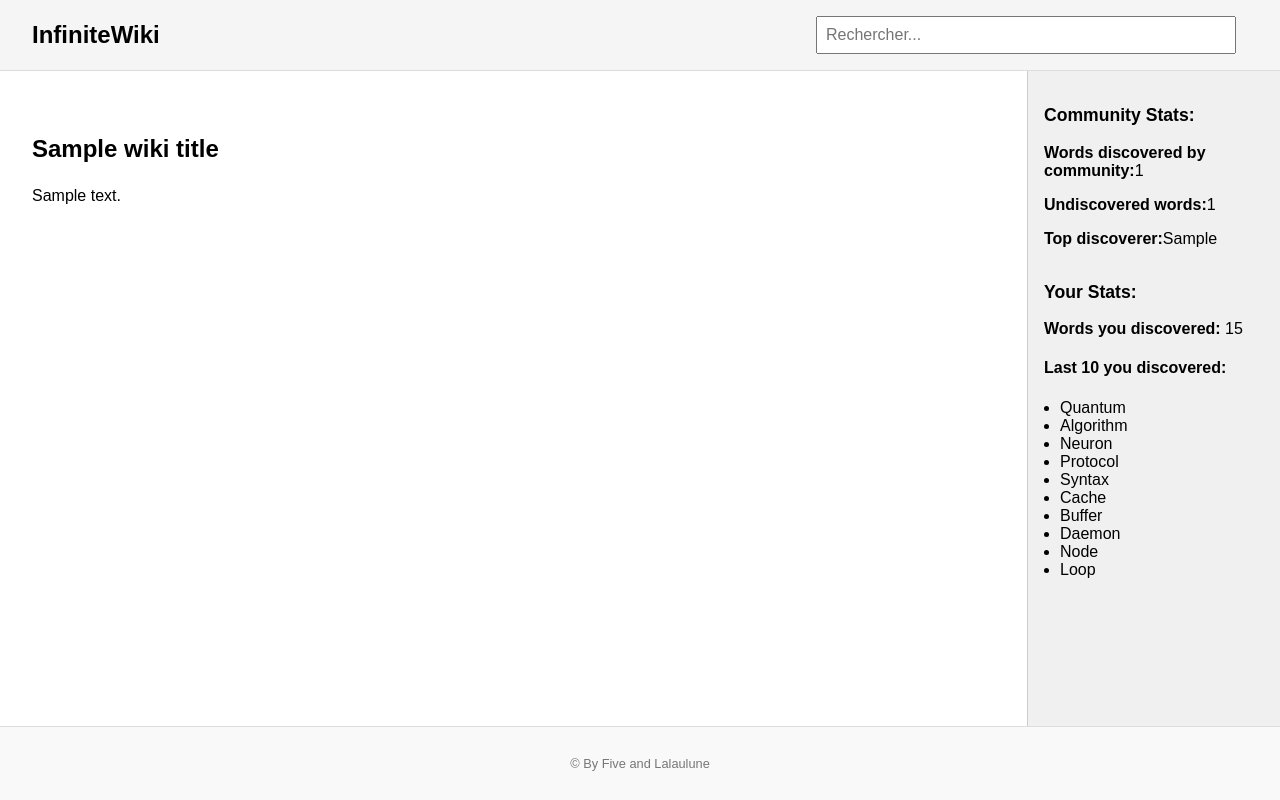
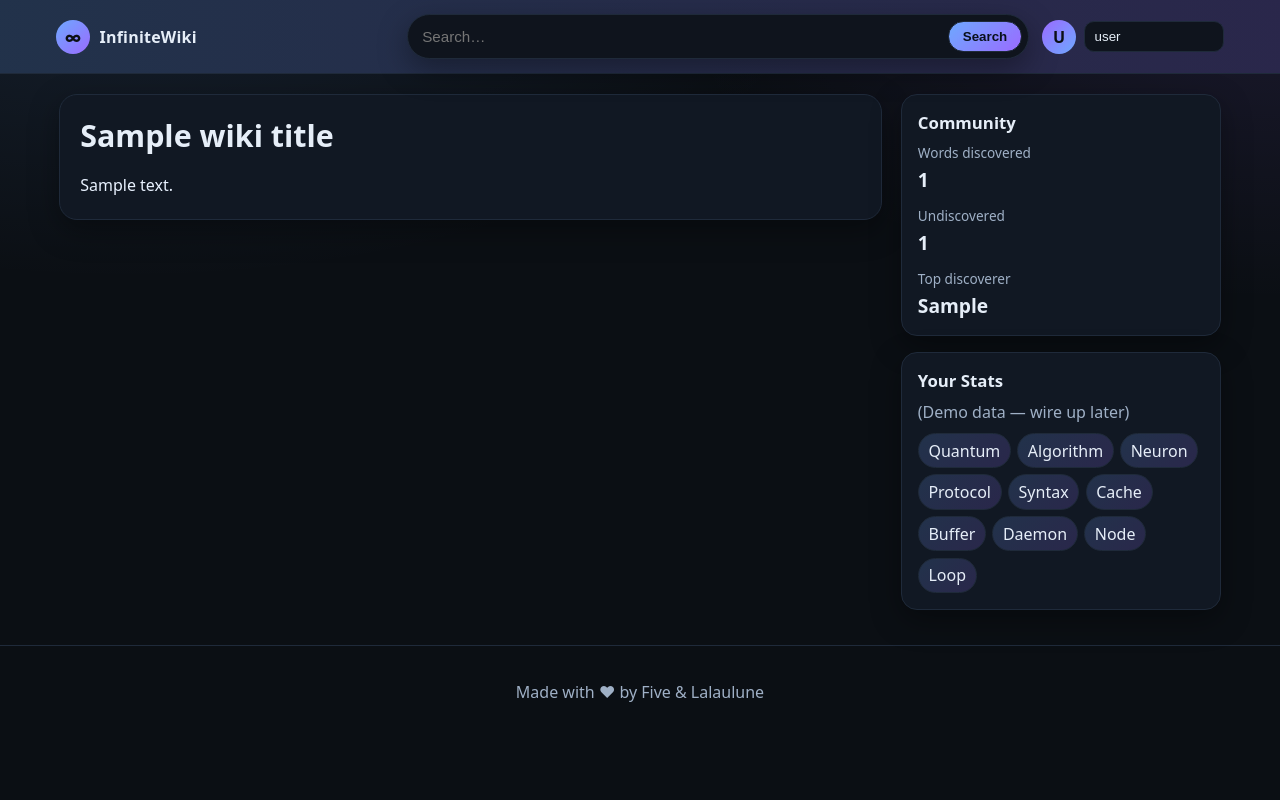
Before and after one commit to FrenchFive/InfiniteWiki, a Flask app: template templates/index.html in a window 1280 px wide. Run offline with Flask 3, Linux system fonts and the light colour scheme; the template is opened without the code that fills it: most values are stand-ins (such as "Sample title", 1, 10 or a date in 2020).

Commit message:
Redesign UI with modern theme and update model
Applied a modern theme to InfiniteWiki with a new CSS design, improved layout, and enhanced HTML structure. Updated the OpenAI model in app.py from 'gpt-4.1' to 'gpt-5-nano'. Added username persistence and search placeholder logic in index.html.

```diff
--- a/app.py
+++ b/app.py
@@ -178,7 +178,7 @@ def generate_article(token, name, user):
     client = openai.OpenAI(api_key=OPENAI_API_KEY)
 
     response = client.responses.create(
-        model="gpt-4.1",
+        model="gpt-5-nano",
         input=[
             {
                 "role": "system",
--- a/static/style.css
+++ b/static/style.css
@@ -1,85 +1,147 @@
+/* =============================
+   InfiniteWiki – Modern Theme
+   ============================= */
+
+:root {
+  --bg: #0b0f14;
+  --panel: #111823;
+  --panel-2: #0f141d;
+  --text: #e6eef8;
+  --muted: #9fb0c6;
+  --brand-a: #6ea8fe;
+  --brand-b: #9a6bff;
+  --border: #1f2a3a;
+  --ring: #233246;
+  --shadow: 0 10px 30px rgba(0,0,0,0.35);
+}
+
+* { box-sizing: border-box; }
+html, body { height: 100%; }
 body {
   margin: 0;
-  font-family: Arial, sans-serif;
-  display: flex;
-  flex-direction: column;
-  min-height: 100vh;
+  font-family: ui-sans-serif, system-ui, -apple-system, Segoe UI, Roboto, Helvetica, Arial, "Apple Color Emoji", "Segoe UI Emoji";
+  color: var(--text);
+  background: radial-gradient(1200px 600px at 10% -10%, rgba(110,168,254,0.12), transparent 60%),
+              radial-gradient(1000px 500px at 100% 0%, rgba(154,107,255,0.10), transparent 60%),
+              var(--bg);
 }
 
-header {
+/* Header */
+.iw-header {
+  position: sticky;
+  top: 0;
+  z-index: 40;
+  background: linear-gradient(90deg, rgba(110,168,254,0.18), rgba(154,107,255,0.18)) border-box,
+              linear-gradient(var(--panel), var(--panel)) padding-box;
+  border-bottom: 1px solid var(--border);
+  backdrop-filter: blur(10px);
+}
+.iw-header__inner {
+  max-width: 1200px;
+  margin: 0 auto;
   display: flex;
+  align-items: center;
   justify-content: space-between;
+  gap: 1rem;
+  padding: 0.9rem 1rem;
+}
+.brand {
+  display: inline-flex;
   align-items: center;
-  padding: 1rem 2rem;
-  background-color: #f5f5f5;
-  border-bottom: 1px solid #ddd;
+  gap: 0.6rem;
+  text-decoration: none;
+  color: var(--text);
+}
+.brand__logo {
+  width: 34px; height: 34px; border-radius: 50%;
+  display: grid; place-items: center;
+  background: linear-gradient(135deg, var(--brand-a), var(--brand-b));
+  font-weight: 800; color: #0b0f14;
+}
+.brand__text { font-weight: 700; letter-spacing: 0.2px; }
+
+.header-controls {
+  display: flex; align-items: center; gap: 0.8rem;
 }
 
-.site-name {
-  font-size: 1.5rem;
-  font-weight: bold;
+/* Search */
+.search {
+  display: flex; align-items: center; gap: 0.5rem;
+  background: var(--panel-2);
+  border: 1px solid var(--border);
+  border-radius: 999px;
+  padding: 0.35rem 0.4rem 0.35rem 0.75rem;
+  box-shadow: var(--shadow);
+}
+.search input[type="search"] {
+  width: min(44vw, 520px);
+  border: none; outline: none; background: transparent;
+  color: var(--text);
+  font-size: 0.95rem;
+}
+.search button {
+  border: 1px solid var(--border);
+  background: linear-gradient(135deg, var(--brand-a), var(--brand-b));
+  color: #08101a;
+  font-weight: 700;
+  padding: 0.45rem 0.85rem;
+  border-radius: 999px;
+  cursor: pointer;
+}
+.search button:hover { filter: brightness(1.05); }
+
+/* User chip */
+.user { display: flex; align-items: center; gap: 0.5rem; }
+.user__avatar {
+  width: 34px; height: 34px; border-radius: 50%;
+  display: grid; place-items: center; font-weight: 800;
+  background: linear-gradient(135deg, var(--brand-b), var(--brand-a));
+  color: #0b0f14;
+}
+.user__input {
+  width: 140px; max-width: 30vw;
+  border-radius: 10px;
+  border: 1px solid var(--border);
+  background: var(--panel-2);
+  color: var(--text);
+  padding: 0.45rem 0.6rem;
+  outline: none;
+}
+.user__input::placeholder { color: var(--muted); }
+
+/* Layout */
+.layout {
+  max-width: 1200px; margin: 0 auto; display: grid; gap: 1.2rem;
+  grid-template-columns: 1fr 320px;
+  padding: 1.2rem;
+}
+@media (max-width: 1000px){ .layout { grid-template-columns: 1fr; } }
+
+/* Article */
+.article { background: var(--panel); border: 1px solid var(--border); border-radius: 18px; box-shadow: var(--shadow); }
+.article__title { margin: 0; padding: 1.25rem 1.25rem 0; font-size: clamp(1.25rem, 1.5vw + 1rem, 1.9rem); }
+.article__body { padding: 1rem 1.25rem 1.25rem; line-height: 1.72; color: #e9f2ff; }
+.article__body a { color: var(--brand-a); text-decoration: none; border-bottom: 1px dashed rgba(110,168,254,0.5); }
+.article__body a:hover { filter: brightness(1.2); }
+.article__body h2 { margin-top: 1.4rem; }
+.article__body p { margin: 0.7rem 0; }
+
+/* Sidebar */
+.sidebar { display: grid; gap: 1rem; }
+.card { background: var(--panel); border: 1px solid var(--border); border-radius: 16px; padding: 1rem; box-shadow: var(--shadow); }
+.card h3 { margin: 0 0 0.6rem; font-size: 1.05rem; }
+.muted { color: var(--muted); margin: 0 0 0.6rem; }
+.metrics { display: grid; gap: 0.8rem; }
+.metric { display: grid; gap: 0.25rem; }
+.metric__label { color: var(--muted); font-size: 0.85rem; }
+.metric__value { font-weight: 800; font-size: 1.2rem; }
+
+.pill-list { display: flex; flex-wrap: wrap; gap: 0.4rem; padding: 0; margin: 0; list-style: none; }
+.pill-list li {
+  padding: 0.35rem 0.6rem; border-radius: 999px;
+  background: linear-gradient(135deg, rgba(110,168,254,0.18), rgba(154,107,255,0.18));
+  border: 1px solid var(--border);
 }
 
-.search-bar {
-  flex: 1;
-  max-width: 400px;
-  margin: 0 2rem;
-}
-
-.search-bar input[type="text"] {
-  width: 100%;
-  padding: 0.5rem;
-  font-size: 1rem;
-}
-
-.page-count {
-  font-size: 1rem;
-  color: #555;
-}
-
-main {
-  display: flex;
-  flex: 1;
-}
-
-.content {
-  flex: 1;
-  padding: 2rem;
-}
-
-.content h2 {
-  margin-top: 2rem;
-}
-
-.content p {
-  text-align: justify;
-  line-height: 1.6;
-  margin-top: 1rem;
-}
-
-.sidebar {
-  width: 220px;
-  background-color: #f0f0f0;
-  padding: 1rem;
-  border-left: 1px solid #ccc;
-}
-
-.sidebar h3 {
-  margin-top: 0;
-  font-size: 1.1rem;
-}
-
-.sidebar ul {
-  list-style-type: disc;
-  padding-left: 1rem;
-  margin: 0;
-}
-
-footer {
-  text-align: center;
-  font-size: 0.8rem;
-  padding: 1rem;
-  background-color: #f9f9f9;
-  color: #777;
-  border-top: 1px solid #ddd;
-}
+/* Footer */
+.iw-footer { text-align: center; color: var(--muted); padding: 1.2rem; border-top: 1px solid var(--border); margin-top: 1rem; }
--- a/templates/index.html
+++ b/templates/index.html
@@ -1,44 +1,66 @@
 <!DOCTYPE html>
-<html lang="fr">
+<html lang="en">
 <head>
-  <meta charset="UTF-8">
-  <meta name="viewport" content="width=device-width, initial-scale=1.0">
+  <meta charset="UTF-8" />
+  <meta name="viewport" content="width=device-width, initial-scale=1.0" />
   <title>InfiniteWiki</title>
-  <link rel="stylesheet" href="{{ url_for('static', filename='style.css') }}">
+  <link rel="stylesheet" href="{{ url_for('static', filename='style.css') }}" />
 </head>
 <body>
+  <header class="iw-header">
+    <div class="iw-header__inner">
+      <a class="brand" href="/">
+        <span class="brand__logo">∞</span>
+        <span class="brand__text">InfiniteWiki</span>
+      </a>
 
-  <header>
-    <div class="site-name">InfiniteWiki</div>
+      <div class="header-controls">
+        <form class="search" role="search" aria-label="Search">
+          <input id="searchInput" type="search" placeholder="Search…" autocomplete="off" />
+          <button type="button" id="searchBtn" title="Search">Search</button>
+        </form>
 
-    <div class="search-bar">
-      <input type="text" placeholder="Rechercher...">
+        <div class="user">
+          <div class="user__avatar" id="userAvatar" aria-hidden="true">U</div>
+          <input id="userName" class="user__input" type="text" placeholder="user" aria-label="Your name" />
+        </div>
+      </div>
     </div>
   </header>
 
-  <main>
-    <div class="content">
-      <h2>{{ wiki_title }}</h2>
-      <p>
-        {{ wiki_content|safe }}
-      </p>
-    </div>
-
+  <main class="layout">
+    <section class="content">
+      <article class="article">
+        <h1 class="article__title">{{ wiki_title }}</h1>
+        <div class="article__body">
+          {{ wiki_content|safe }}
+        </div>
+      </article>
+    </section>
 
     <aside class="sidebar">
-        <br>
+      <div class="card">
+        <h3>Community</h3>
+        <div class="metrics">
+          <div class="metric">
+            <div class="metric__label">Words discovered</div>
+            <div class="metric__value">{{ stats["total_articles"] }}</div>
+          </div>
+          <div class="metric">
+            <div class="metric__label">Undiscovered</div>
+            <div class="metric__value">{{ stats["total_undiscovered"] }}</div>
+          </div>
+          <div class="metric">
+            <div class="metric__label">Top discoverer</div>
+            <div class="metric__value">{{ stats["most_active_user"] }}</div>
+          </div>
+        </div>
+      </div>
 
-        <h3>Community Stats: </h3>
-        <p><strong>Words discovered by community:</strong>{{ stats["total_articles"] }}</p>
-        <p><strong>Undiscovered words:</strong>{{ stats["total_undiscovered"] }}</p>
-        <p><strong>Top discoverer:</strong>{{ stats["most_active_user"] }}</p>
-
-        <br>
-
-        <h3>Your Stats: </h3>
-        <p><strong>Words you discovered:</strong> 15</p>
-        <h4>Last 10 you discovered:</h4>
-        <ul>
+      <div class="card">
+        <h3>Your Stats</h3>
+        <p class="muted">(Demo data — wire up later)</p>
+        <ul class="pill-list">
           <li>Quantum</li>
           <li>Algorithm</li>
           <li>Neuron</li>
@@ -50,12 +72,43 @@
           <li>Node</li>
           <li>Loop</li>
         </ul>
+      </div>
     </aside>
   </main>
 
-  <footer>
-    <p>&copy; By Five and Lalaulune</p>
+  <footer class="iw-footer">
+    <p>Made with ♥ by Five &amp; Lalaulune</p>
   </footer>
 
+  <script>
+    // --- Username persistence ---
+    const userInput = document.getElementById('userName');
+    const avatar = document.getElementById('userAvatar');
+
+    function initialsFromName(name) {
+      const clean = (name || '').trim();
+      if (!clean) return 'U';
+      const parts = clean.split(/\s+/).slice(0, 2);
+      return parts.map(p => p[0]?.toUpperCase()).join('') || 'U';
+    }
+
+    const storedName = localStorage.getItem('iw_username') || 'user';
+    userInput.value = storedName;
+    avatar.textContent = initialsFromName(storedName);
+
+    userInput.addEventListener('input', () => {
+      const name = userInput.value || 'user';
+      localStorage.setItem('iw_username', name);
+      avatar.textContent = initialsFromName(name);
+    });
+
+    // --- (Optional) Hook up search later ---
+    document.getElementById('searchBtn').addEventListener('click', () => {
+      const q = document.getElementById('searchInput').value.trim();
+      if (!q) return;
+      // TODO: route this to your Flask search endpoint when ready
+      alert('Search coming soon for: ' + q);
+    });
+  </script>
 </body>
 </html>
```
